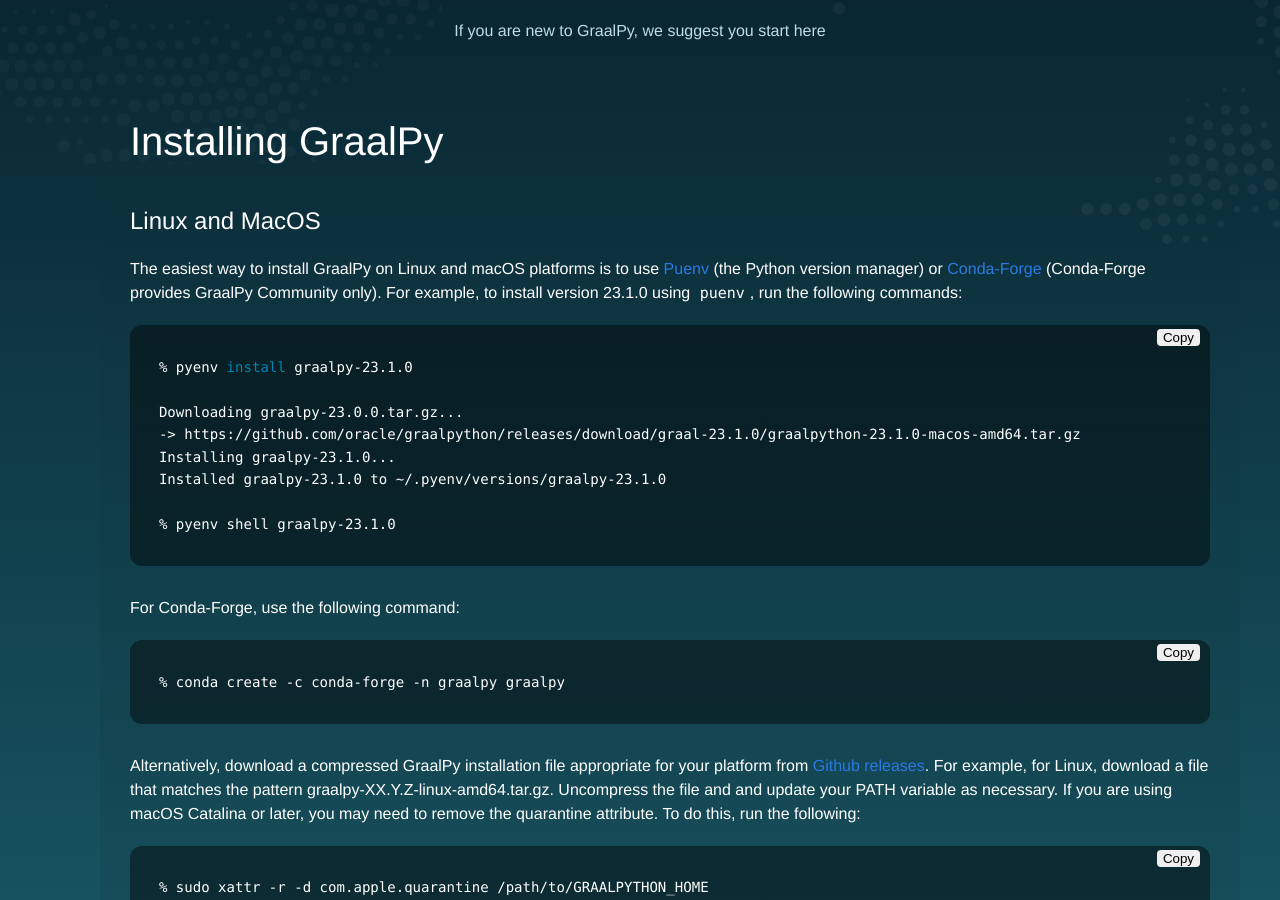
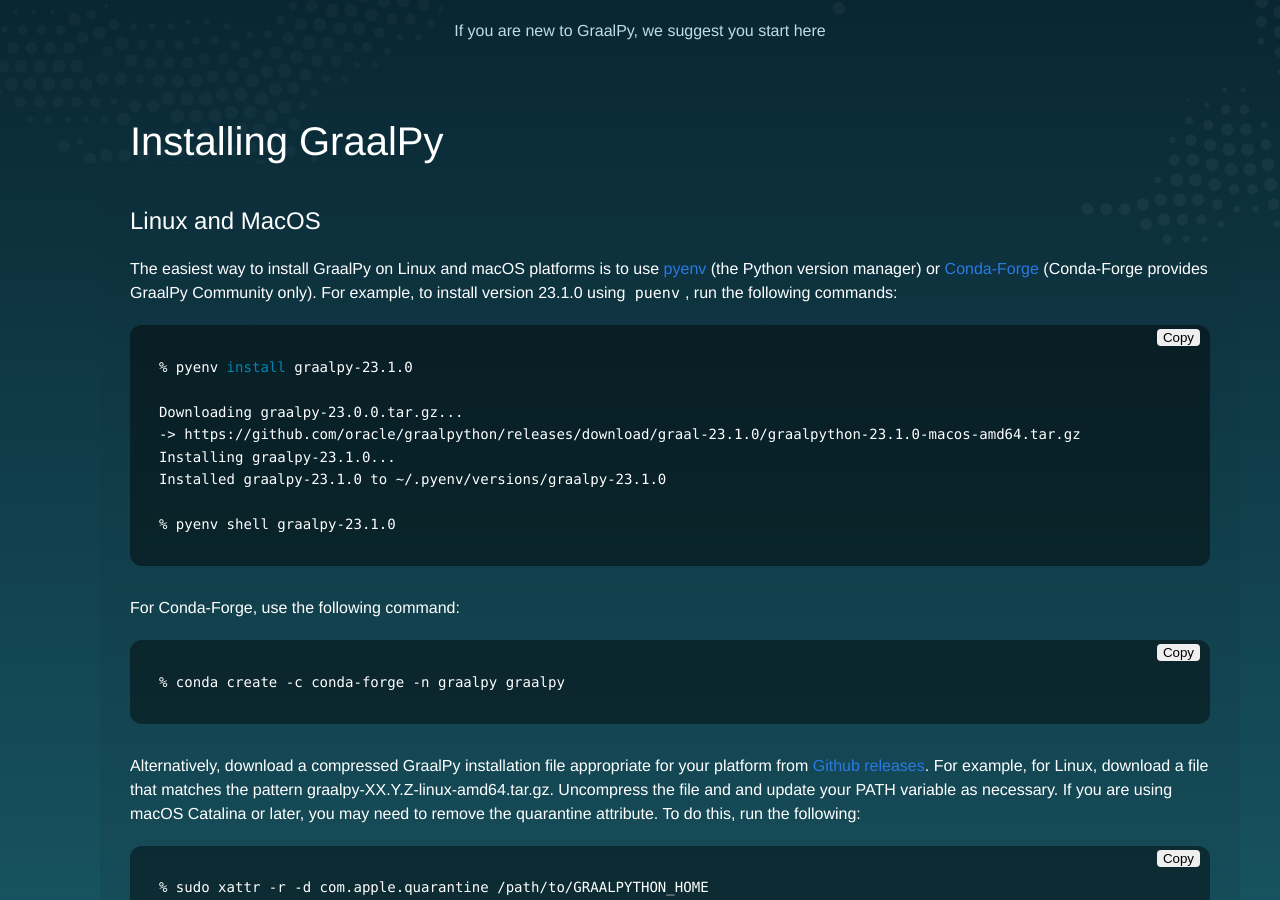
Before and after one commit to Y-Shcheholskyy/graalpy.github.io, a Jekyll site: the page built from index.md, in a window 1280 px wide and 900 px high, scrolled down 1087 px. Built offline with Jekyll 4.4.1, drawn with Linux system fonts in a browser that asks for light colours.

Commit message:
Update _layouts/home.html
Co-authored-by: Bernard Horan <bernard.horan@oracle.com>

```diff
--- a/_layouts/home.html
+++ b/_layouts/home.html
@@ -92,7 +92,7 @@
           <h2 class="pygetstarted__section-title">Installing GraalPy</h2>
           <h4 class="pygetstarted__section-subtitle">Linux and MacOS</h4>
           <h5 class="pygs__text">The easiest way to install GraalPy on Linux and macOS platforms is to use <a
-              class="link" href="https://github.com/pyenv/pyenv" target="_blank">Puenv </a> (the Python version manager)
+              class="link" href="https://github.com/pyenv/pyenv" target="_blank">pyenv </a> (the Python version manager)
             or <a href="https://conda-forge.org/" target="_blank">Conda-Forge </a> (Conda-Forge provides GraalPy Community
             only). For example, to install version 23.1.0 using <code>puenv</code>, run the following commands:</h5>
           <div class="language-bash highlighter-rouge">
```
